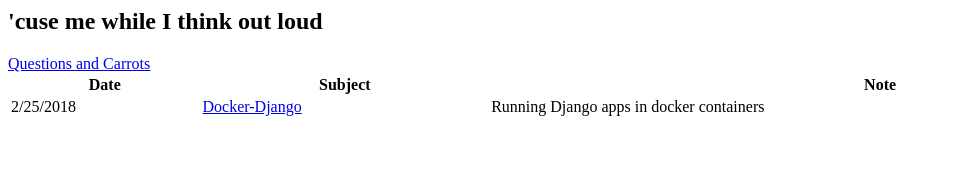
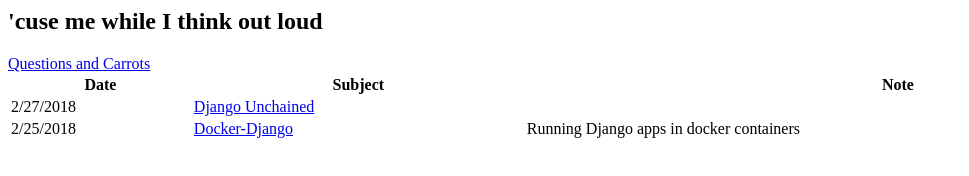
Before and after one commit to purpleHey/purplehey.github.io, a plain HTML site: page index.html in a window 1280 px wide. Shown: the whole page, without its empty margins (0-969 px from the left). Drawn offline with Linux system fonts and the light colour scheme.

Commit message:
Added daily notes for 2/27

```diff
--- a/index.html
+++ b/index.html
@@ -8,6 +8,11 @@
     <th>Note</th>
   </tr>
   <tr>
+    <td>2/27/2018</td>
+    <td><a href="./DjangoUnchained">Django Unchained</td>
+    <td></td>
+  </tr>
+  <tr>
     <td>2/25/2018</td>
     <td><a href="./Docker-Django">Docker-Django</a></td>
     <td>Running Django apps in docker containers</td>
```
Also changed, not shown: 3 other files.
